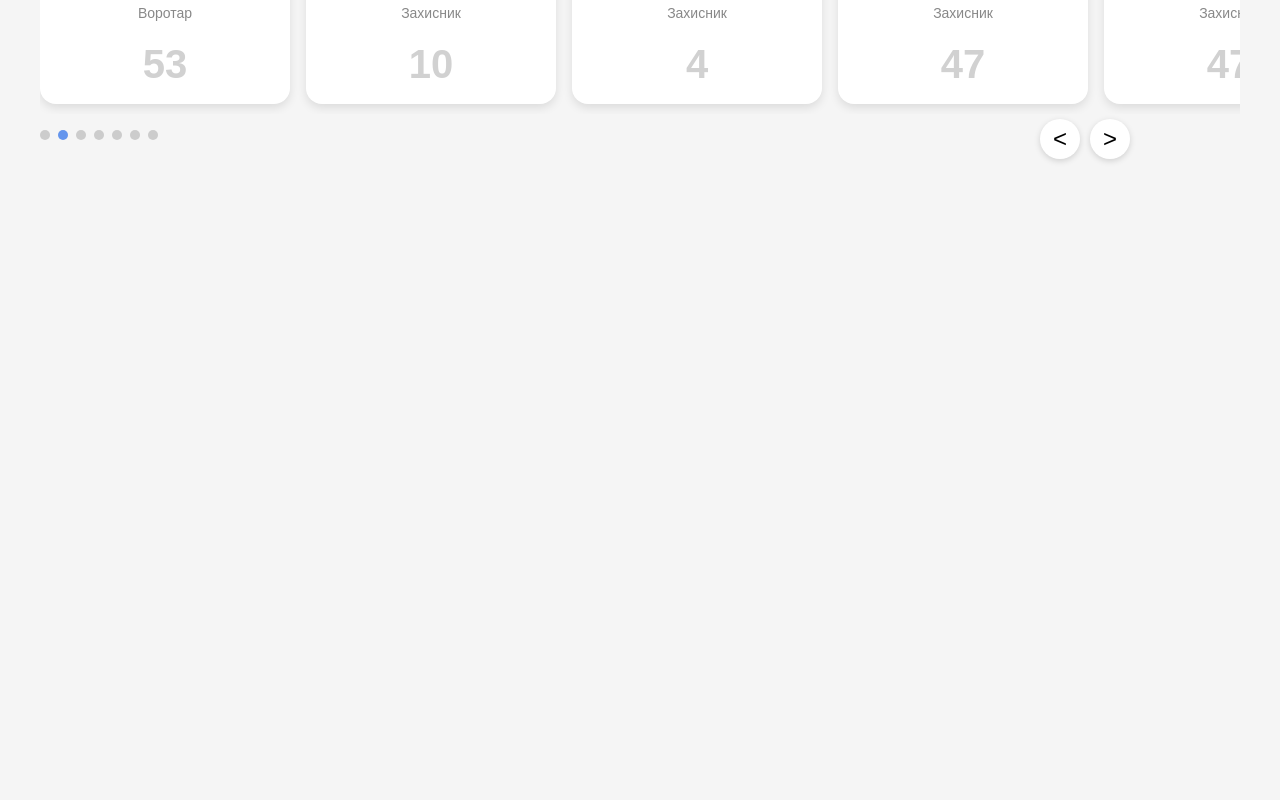
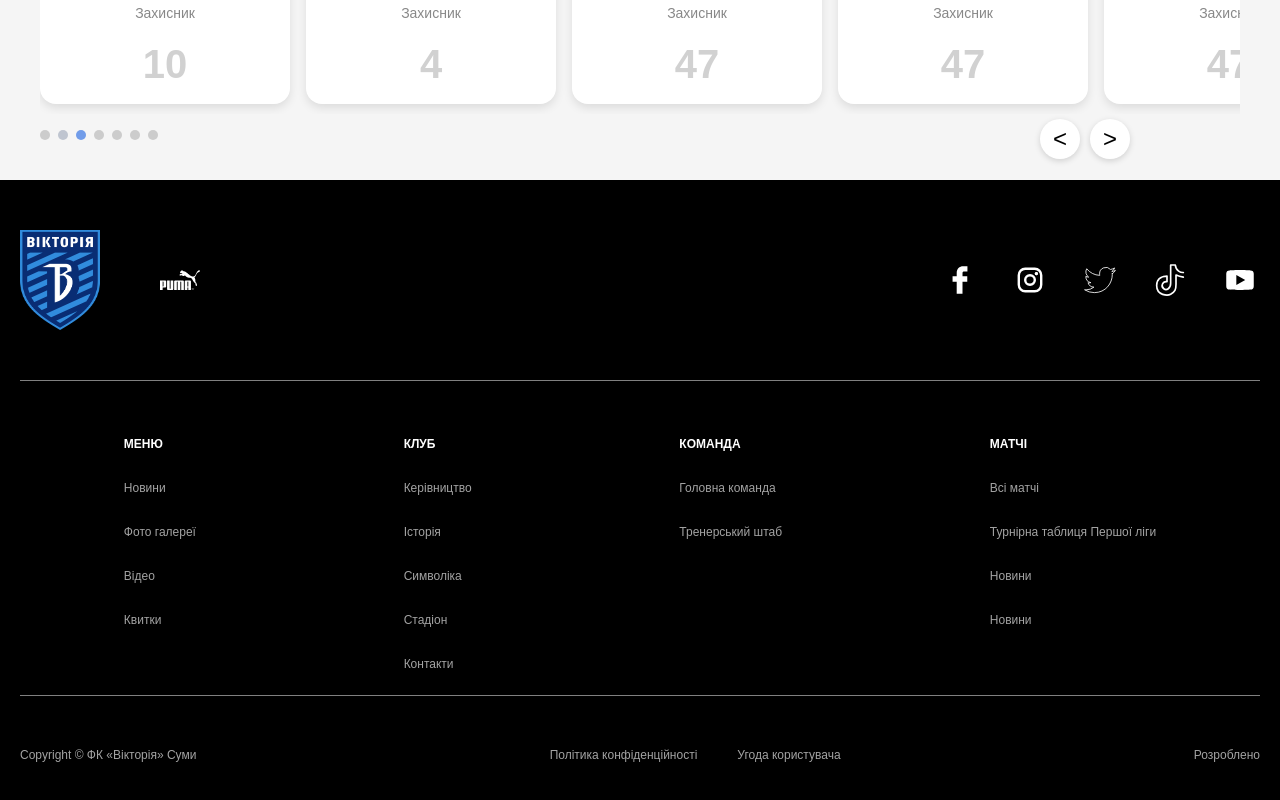
Before and after one commit to artemriabyi6/Victoria, a React (Vite) app: page / in a window 1280 px wide. Shown: the part 2890-3690 px from the top of the page. Before the commit the page ends 3070 px from the top, so only its background shows below. Built offline with nearby package versions, Linux system fonts and the light colour scheme; the HTML template or start-up script is replaced by a standard one.

Commit message:
home page desktop version

```diff
--- a/src/App.jsx
+++ b/src/App.jsx
@@ -3,8 +3,10 @@ import Slider from './components/slider/Slider'
 import Details from './components/details/Details'
 import News from './components/news/News'
 import Gallery from './components/gallery/Gallery'
+import TeamSlider from './components/teamSlider/TeamSlider'
+import Footer from './components/footer/Footer'
 import './App.css'
-import TeamSlider from './components/teamSlider/TeamSlider'
+
 
 function App() {
 
@@ -17,6 +19,7 @@ function App() {
       <News/>
       <Gallery/>
       <TeamSlider/>
+      <Footer/>
     </>
   )
 }
--- /dev/null
+++ b/src/components/footer/Footer.jsx
@@ -0,0 +1,77 @@
+import images from "../../utils/images";
+import './footer.css'
+
+
+const Footer = () => {
+    return (
+        <footer>
+            <div className="container">
+            <div className="top-row">
+                <div className="logo-partner">
+                    <div className="logo"><img src={images.logo} alt="Logo" /></div>
+                    <div className="partner"><img src={images.puma} alt="Puma" /></div>
+                </div>
+                <div className="social-media">
+                    <ul>
+                        <li>
+                            <a href=""><img src={images.facebook} alt="Facebook" /></a>
+                        </li>
+                        <li>
+                            <a href=""><img src={images.instagram} alt="Facebook" /></a>
+                        </li>
+                        <li>
+                            <a href=""><img src={images.twitter} alt="Facebook" /></a>
+                        </li>
+                        <li>
+                            <a href=""><img src={images.tikTok} alt="Facebook" /></a>
+                        </li>
+                        <li>
+                            <a href=""><img src={images.youtube} alt="Facebook" /></a>
+                        </li>
+                    </ul>
+                </div>
+            </div>
+            <div className="bottom-row">
+                    <ul>
+                        <li ><a href="" className="chapter">Meню</a></li>
+                        <li><a href="">Новини</a></li>
+                        <li><a href="">Фото галереї</a></li>
+                        <li><a href="">Відео</a></li>
+                        <li><a href="">Квитки</a></li>
+                    </ul>
+                    <ul>
+                        <li ><a href="" className="chapter">Клуб</a></li>
+                        <li><a href="">Керівництво</a></li>
+                        <li><a href="">Історія</a></li>
+                        <li><a href="">Символіка</a></li>
+                        <li><a href="">Стадіон</a></li>
+                        <li><a href="">Контакти</a></li>
+                    </ul>
+                    <ul>
+                        <li ><a href="" className="chapter">Команда</a></li>
+                        <li><a href="">Головна команда</a></li>
+                        <li><a href="">Тренерський штаб</a></li>
+                    </ul>
+                    <ul>
+                        <li ><a href="" className="chapter">Матчі</a></li>
+                        <li><a href="">Всі матчі</a></li>
+                        <li><a href="">Турнірна таблиця Першої ліги</a></li>
+                        <li><a href="">Новини</a></li>
+                        <li><a href="">Новини</a></li>
+                    </ul>
+            </div>
+            <div className="copyright">
+                    <p>Copyright © ФК «Вікторія» Суми</p>
+                    <div>
+                    <p>Політика конфіденційності</p>
+                    <p>Угода користувача</p>
+                    </div>
+                    <p>Розроблено</p>
+            </div>
+        </div>
+        </footer>
+
+     );
+}
+
+export default Footer;
--- /dev/null
+++ b/src/components/footer/footer.css
@@ -0,0 +1,126 @@
+footer {
+ background-color: black;
+}
+
+footer .container {
+    padding: 50px 0;
+}
+
+.container .top-row {
+    display: flex;
+    justify-content: space-between;
+    align-items: center;
+    padding-bottom: 50px;
+    border-bottom: 1px solid gray;
+}
+
+.container .top-row .logo-partner {
+    display: flex;
+    align-items: center;
+    gap: 50px;
+}
+.container .top-row .logo-partner .logo {
+    width: 80px;
+    height: 100px;
+}
+.container .top-row .logo-partner .logo img {
+    display: block;
+    width: 100%;
+    height: 100%;
+}
+
+.container .top-row .logo-partner .logo img:hover {
+    display: block;
+    width: 100%;
+    height: 100%;
+}
+
+.container .top-row .logo-partner .partner {
+    width: 60px;
+    height: 40px;
+    transition: 0.3s ease-in-out;
+}
+
+.container .top-row .logo-partner .partner img {
+    width: 100%;
+    height: 100%;
+    display: block;
+    cursor: pointer;
+    filter: invert(1);
+    transition: 0.3s ease-in-out;
+}
+
+/* .container .top-row .logo-partner .partner img:hover {
+    filter: brightness(0) saturate(100%) invert(57%) sepia(63%) saturate(744%) hue-rotate(194deg) brightness(94%) contrast(89%);
+} */
+
+.container .top-row .social-media ul{
+    display: flex;
+    gap: 30px;
+}
+
+.container .top-row .social-media ul li {
+    width: 40px;
+    height: 40px;
+    transition: 0.3s ease-in-out;
+}
+.container .top-row .social-media ul li a {
+    width: 40px;
+    height: 40px;
+    transition: 0.3s ease-in-out;
+}
+
+.container .top-row .social-media ul li a img {
+    width: 100%;
+    height: 100%;
+    display: block;
+    transition: 0.3s ease-in-out;
+    filter: invert(1);
+}
+/* .container .top-row .social-media ul li a img:hover {
+    filter: brightness(0) saturate(100%) invert(57%) sepia(63%) saturate(744%) hue-rotate(194deg) brightness(94%) contrast(89%);
+} */
+
+.container .bottom-row {
+    padding-top: 50px;
+    border-bottom: 1px solid gray ;
+    display: flex;
+    justify-content: space-around;
+}
+
+.container .bottom-row ul  li{
+    margin-bottom: 20px;
+}
+
+.container .bottom-row ul li .chapter {
+    color: white;
+    font-weight: 700;
+    opacity: 1;
+    text-transform: uppercase;
+    transition: 0.3s ease-in-out;
+}
+
+.container .bottom-row ul  li a {
+    color: #FFFFFF;
+    font-size: 12px;
+    font-weight: 500;
+    opacity: 0.64;
+    transition: 0.3s ease-in-out;
+}
+.container .bottom-row ul  li a:hover {
+    color: cornflowerblue;
+}
+
+.container .copyright {
+    padding: 50px 0;
+    color: #FFFFFF;
+    opacity: 0.64;
+    font-size: 12px;
+    display: flex;
+    justify-content: space-between;
+}
+
+.container .copyright div {
+    display: flex;
+    gap: 40px;
+}
--- a/src/components/teamSlider/TeamSlider.jsx
+++ b/src/components/teamSlider/TeamSlider.jsx
@@ -130,7 +130,7 @@ const TeamSlider = () => {
           return nextIndex;
         }
       });
-    }, 5000); // кожні 5 секунд
+    }, 3000); // кожні 5 секунд
 
     return () => {
       slider.removeEventListener('scroll', handleScroll);
```
Also changed, not shown: src/components/Footer.jsx (deleted).
